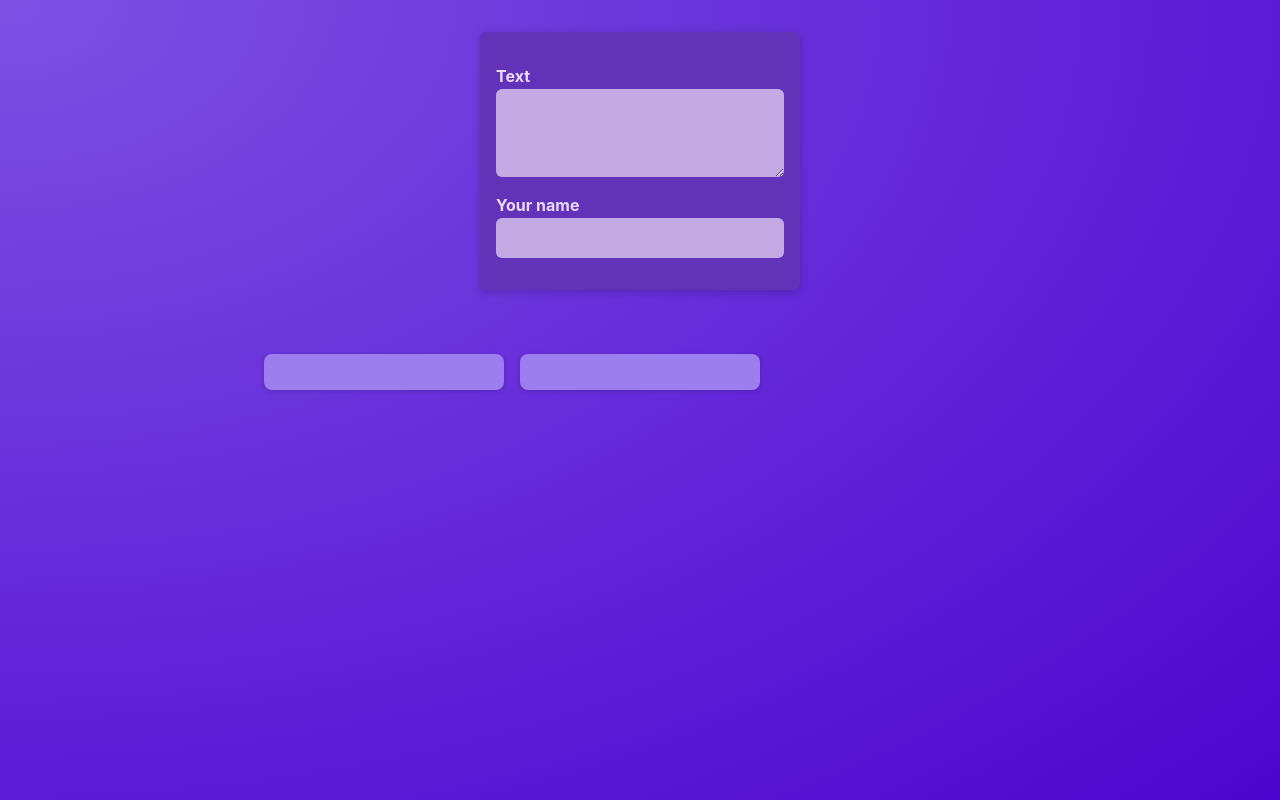
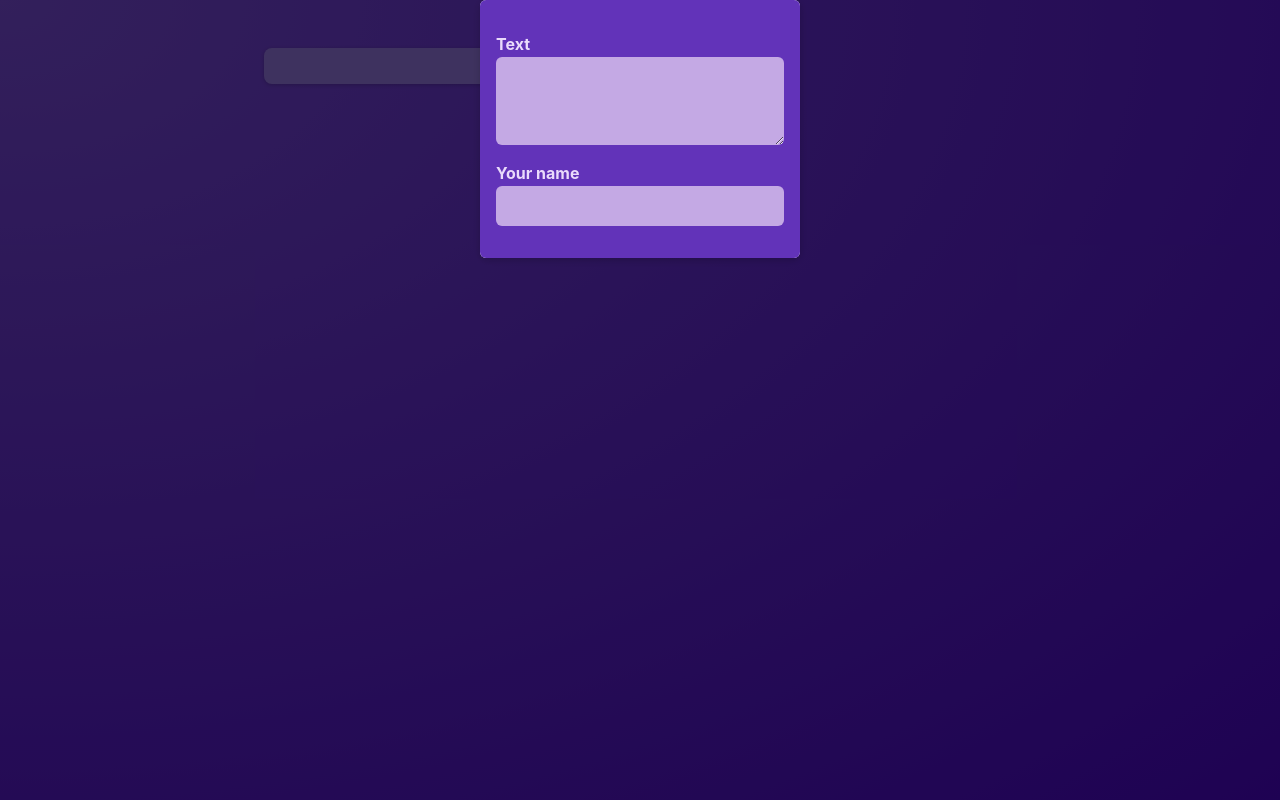
Before and after one commit to dasha12345-s/simpleProject, a React (Vite) app: page / in a window 1280 px wide. Built offline with nearby package versions, Linux system fonts and the light colour scheme.

Commit message:
The Special "children" Prop

```diff
--- /dev/null
+++ b/src/components/Modal.jsx
@@ -0,0 +1,13 @@
+import classes from './Modal.module.css'
+
+export default function Modal({children}){
+  return(
+    <>
+    <div className={classes.backdrop}>
+      <dialog open className={classes.modal}>
+      {children}
+      </dialog>
+    </div>
+    </>
+  )
+}
--- /dev/null
+++ b/src/components/Modal.module.css
@@ -0,0 +1,18 @@
+.backdrop {
+  position: fixed;
+  top: 0;
+  left: 0;
+  width: 100%;
+  height: 100vh;
+  background-color: rgba(0, 0, 0, 0.6);
+  z-index: 1;
+}
+
+.modal {
+  border: none;
+  border-radius: 6px;
+  box-shadow: 0 2px 8px rgba(0, 0, 0, 0.2);
+  padding: 0;
+  overflow: hidden;
+  z-index: 1;
+}
--- a/src/components/NewPost.module.css
+++ b/src/components/NewPost.module.css
@@ -2,9 +2,6 @@
   background-color: #6233b9;
   padding: 1rem;
   width: 20rem;
-  margin: 2rem auto;
-  border-radius: 6px;
-  box-shadow: 0 2px 8px rgba(0, 0, 0, 0.2);
 }
 
 .form label {
--- a/src/components/PostList.jsx
+++ b/src/components/PostList.jsx
@@ -2,6 +2,7 @@
 import Post from "./Post";
 import NewPost from "./NewPost.jsx";
 import { useState } from 'react';
+import Modal from './Modal.jsx';
 
 export default function PostList(props){
   const [enteredText, setEnteredText] = useState('');
@@ -17,7 +18,11 @@
 
   return(
     <>
-    <NewPost onTextChange={changeHandler} onAuthorChange={changeAuthorHandler}/>
+    <Modal>
+    <NewPost
+      onTextChange={changeHandler}
+      onAuthorChange={changeAuthorHandler}/>
+       </Modal>
     <ul className={classes.posts}>
       <Post author={author} body={enteredText}/>
       <Post author={author} body={enteredText}/>
```
